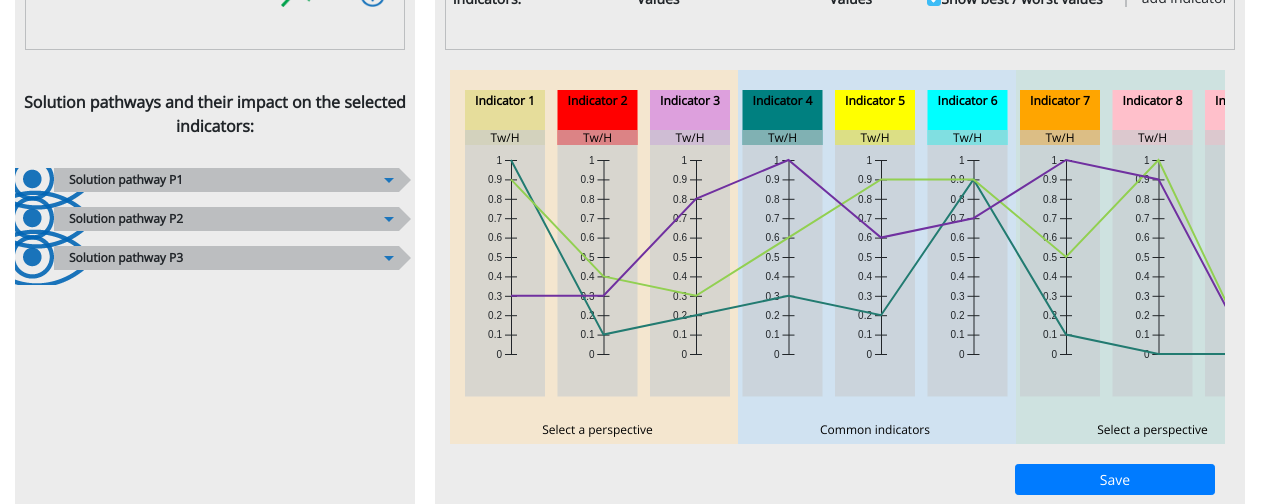
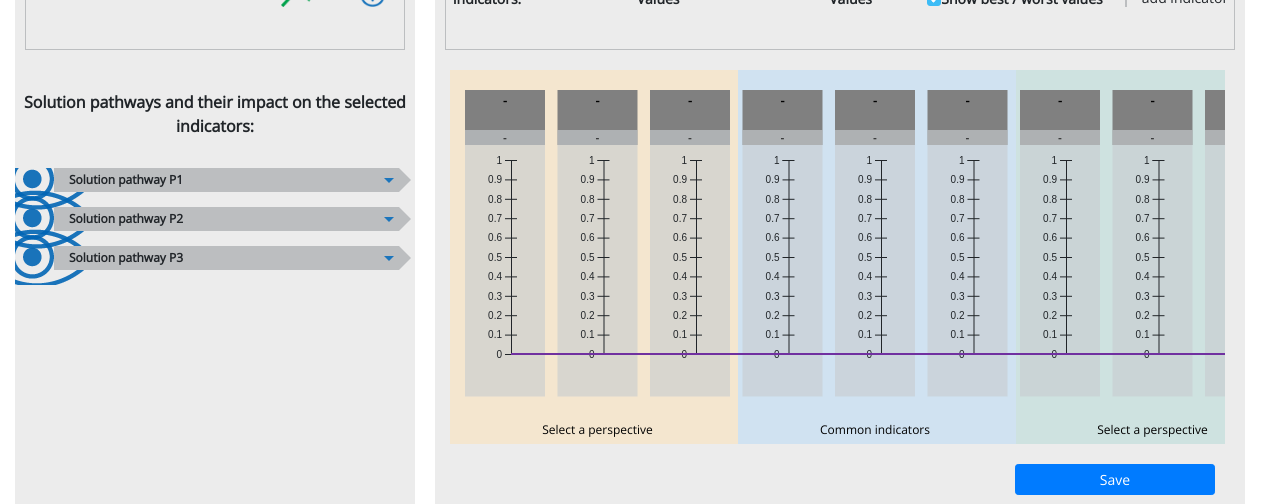
Before and after one commit to panzerfausten/DAFNE, a React (Create React App) app in the folder dafne/: page /app in a window 1280 px wide. Shown: the part 296-800 px from the top of the page. Built offline with nearby package versions, Linux system fonts and the light colour scheme; no server answers.

Commit message:
changed data to comparedata

```diff
--- a/dafne/src/components/ComparePerspective.js
+++ b/dafne/src/components/ComparePerspective.js
@@ -5,6 +5,8 @@ import GraphA from "../img/icons/graph_a.png";
 import GraphC from "../img/icons/graph_c.png";
 import Info from "../img/icons/info.png";
 import Data from "../data/data.json";
+import CompareData from "../data/compareData.json";
+
 import Button from 'react-bootstrap/Button';
 
 //components
@@ -29,7 +31,8 @@ class ComparePerspective extends React.Component {
       ],
       selectedPerspectiveIndex:-1,
       perspectiveA:{},
-      perspectiveB:{}
+      perspectiveB:{},
+      compareData:{...CompareData}
     }
     this.onDeleteIndicator            = this.onDeleteIndicator.bind(this);
     this.onPinIndicator               = this.onPinIndicator.bind(this);
@@ -40,6 +43,7 @@ class ComparePerspective extends React.Component {
     this.loadPerspectives             = this.loadPerspectives.bind(this);
     this.selectPerspective            = this.selectPerspective.bind(this);
     this.selectPerspectiveFromPerspectiveId = this.selectPerspectiveFromPerspectiveId.bind(this);
+    this.onPerspectiveASelected       = this.onPerspectiveASelected.bind(this);
   }
   componentDidMount(){
     this.loadPerspectives();
@@ -136,6 +140,47 @@ class ComparePerspective extends React.Component {
     }
 
   }
+  onPerspectiveASelected(perspective){
+    //copy compare data
+    let data = {...this.state.compareData};
+    let filtersA     = [];
+    try{
+      filtersA       = JSON.parse(JSON.parse(perspective.filter));
+    }catch(ex){
+
+    }
+    let indicatorsA = filtersA.slice(0,3);
+    let commonIndicators = [
+      {
+        "color":"gray",
+        "label":"-",
+        "unit":"-"
+      },
+      {
+        "color":"gray",
+        "label":"-",
+        "unit":"-"
+      },
+      {
+        "color":"gray",
+        "label":"-",
+        "unit":"-"
+      }
+    ];
+
+    data.indicators = indicatorsA;
+    data.indicators = data.indicators.concat(commonIndicators);
+    data.indicators = data.indicators.concat(commonIndicators);
+
+    this.setState({
+      perspectiveA:perspective,
+      compareData:data
+    }, () => {
+      this.dafnePlot.renderPlot();
+    });
+
+
+  }
   render(){
     return (
         <div className="flex">
@@ -148,13 +193,7 @@ class ComparePerspective extends React.Component {
                <div className="title m-b-5">Create a shared perspective by choosing two saved perspectives to compare:</div>
                <div className="filters_right_area_content justify-evenly">
                  <div className='wrapper_select'>
-                   <PerspectivePicker perspectives={this.state.perspectives} onPerspectiveSelected={(perspective) => {
-                     this.setState({
-                       perspectiveA:perspective
-                     }, () => {
-                       this.dafnePlot.renderPlot();
-                     });
-                   }}></PerspectivePicker>
+                   <PerspectivePicker perspectives={this.state.perspectives} onPerspectiveSelected={this.onPerspectiveASelected}></PerspectivePicker>
                  </div>
                  <div className='wrapper_select'>
                    <PerspectivePicker perspectives={this.state.perspectives} onPerspectiveSelected={(perspective) => {
@@ -224,7 +263,7 @@ class ComparePerspective extends React.Component {
                     ref={(dp) => { this.dafnePlot = dp; }}
                     onDeleteIndicator={(indicator) => {this.onDeleteIndicator(indicator);}}
                     onPinIndicator={(indicator) => this.onPinIndicator(indicator) }
-                    data={Data}
+                    data={this.state.compareData}
                     showScales={this.state.dafnePlotOptions.showScales}
                     mode={this.state.dafnePlotOptions.mode}
                     perspectiveA={this.state.perspectiveA}
--- a/dafne/src/components/DafnePlotCompare.js
+++ b/dafne/src/components/DafnePlotCompare.js
@@ -20,8 +20,6 @@ class DafnePlotCompare extends React.Component {
     this.highlightPathways = this.highlightPathways.bind(this);
     this.filterIndicators = this.filterIndicators.bind(this);
     this.getFilteredPathwaysData = this.getFilteredPathwaysData.bind(this);
-
-
 
     this.state = {
       data: [],
@@ -54,15 +52,28 @@ class DafnePlotCompare extends React.Component {
       filteredIndicators : indicators,
     }, () => this.renderPlot());
   }
+
   renderPlot(){
     this.clear();
-    let plotIndicators = this.state.data.indicators;
+    let perspectiveA = this.props.perspectiveA;
+    let perspectiveB = this.props.perspectiveB;
+    let filtersA     = [];
+    let filtersB     = [];
+    try{
+      filtersA       = JSON.parse(JSON.parse(perspectiveA.filter));
+    }catch(ex){
+    }
+    try{
+      filtersB       = JSON.parse(JSON.parse(perspectiveB.filter));
+    }catch(ex){
+    }
+    let plotIndicators = this.props.data.indicators;
     let mapFilterIndicators = this.state.filteredIndicators.map(i => i.label);
     plotIndicators = plotIndicators.filter(i => !mapFilterIndicators.includes(i.label));
 
     //re-set the size
     // this.width  = this.svgW - this.margin.right - this.margin.left;
-    this.width  = (this.state.data.indicators.length * 80 ) + 20;
+    this.width  = (this.props.data.indicators.length * 80 ) + 20;
     this.height = this.svgH - this.margin.bottom - this.margin.top;
     if(this.width < 600){
       this.width = 600;
@@ -152,7 +163,7 @@ class DafnePlotCompare extends React.Component {
             .attr("transform", `translate(6, 0)`)
       // this.svg.append("circle")
       //     .attr("cx",x(this.domain[i]))
-      //     .attr("cy",y(this.state.data[i]))
+      //     .attr("cy",y(this.props.data[i]))
       //     .attr("r",8)
       //     .attr("transform", `translate(6, 0)`)
     }
@@ -208,7 +219,7 @@ class DafnePlotCompare extends React.Component {
   }
   getFilteredPathwaysData(){
     let pathways = this.data.pathways.slice();
-    let indicators = this.state.data.indicators.slice();
+    let indicators = this.props.data.indicators.slice();
     let filteredIndicatorsPositions = [];
 
     for (var i = 0; i < this.state.filteredIndicators.length; i++) {
@@ -219,7 +230,7 @@ class DafnePlotCompare extends React.Component {
         }
       }
     }
-    if(this.state.data.pathways[0].data.length > (indicators.length - filteredIndicatorsPositions.length)){
+    if(this.props.data.pathways[0].data.length > (indicators.length - filteredIndicatorsPositions.length)){
         for (var y = 0; y < pathways.length; y++) {
           let obj = {
           }
--- /dev/null
+++ b/dafne/src/data/compareData.json
@@ -0,0 +1,78 @@
+{
+  "indicators":[
+    {
+      "color":"gray",
+      "label":"-",
+      "unit":"-"
+    },
+    {
+      "color":"gray",
+      "label":"-",
+      "unit":"-"
+    },
+    {
+      "color":"gray",
+      "label":"-",
+      "unit":"-"
+    },
+    {
+      "color":"gray",
+      "label":"-",
+      "unit":"-"
+    },
+    {
+      "color":"gray",
+      "label":"-",
+      "unit":"-"
+    },
+    {
+      "color":"gray",
+      "label":"-",
+      "unit":"-"
+    },
+    {
+      "color":"gray",
+      "label":"-",
+      "unit":"-"
+    },
+    {
+      "color":"gray",
+      "label":"-",
+      "unit":"-"
+    },
+    {
+      "color":"gray",
+      "label":"-",
+      "unit":"-"
+    }
+  ],
+  "pathways":
+  [
+    {
+      "data":[0,0,0,0,0,0,0,0,0],
+      "abs": [0,0,0,0,0,0,0,0,0],
+      "color":"#227b71",
+      "name":"P1",
+      "description":"This is the description for P1"
+    },
+    {
+      "data":[0,0,0,0,0,0,0,0,0],
+      "abs": [0,0,0,0,0,0,0,0,0],
+      "color":"#92d051",
+      "name":"P2",
+      "description":"This is the description for P2"
+
+    },
+    {
+      "data":[0,0,0,0,0,0,0,0,0],
+      "abs": [0,0,0,0,0,0,0,0,0],
+      "color":"#7030a0",
+      "name":"P3",
+      "description":"This is the description for P3"
+    }
+  ],
+  "metadata":{
+    "max":1000,
+    "min":0
+  }
+}
```
